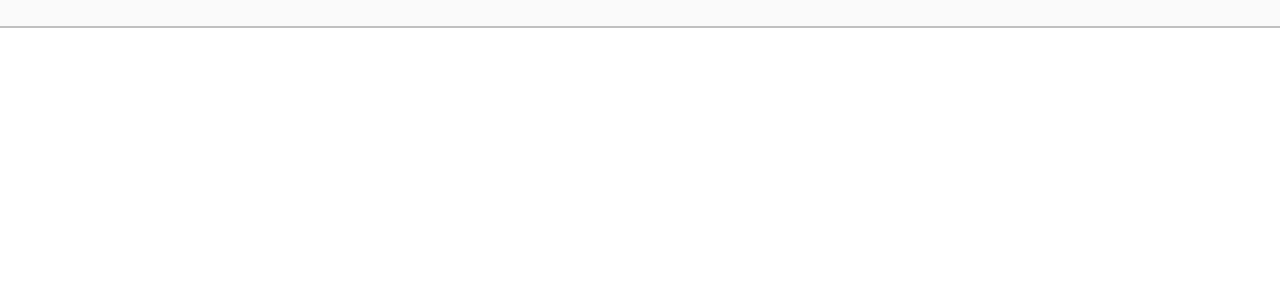
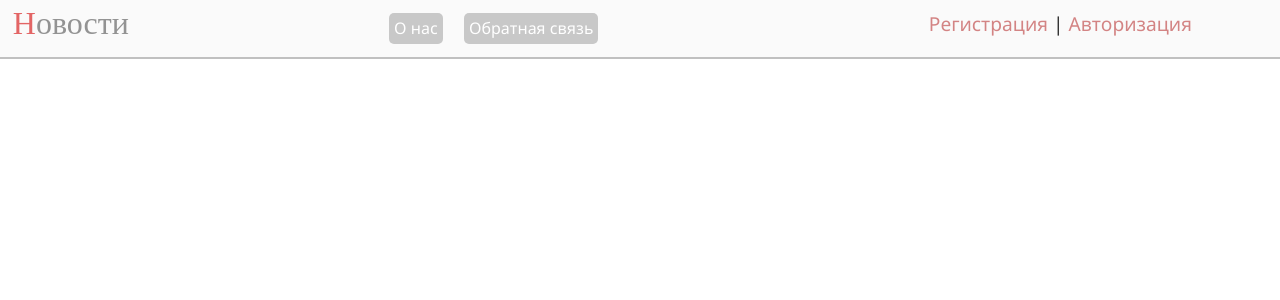
Before and after one commit to qazsedc13/html-education, a PHP site: page / in a window 1280 px wide. Shown: the top 300 px of the page. Run offline with PHP 8.4, Linux system fonts and the light colour scheme.

Commit message:
Создали шапку

```diff
--- a/mySite/css/style.css
+++ b/mySite/css/style.css
@@ -52,3 +52,40 @@ header {
 	background-color:#fafafa;
 	border-bottom: 2px solid silver
 }
+
+header #logo {
+	width:30%;
+	float:left;
+}
+header #logo a {
+	color:#939393;
+	font-size:2em;
+	font-family:Times New Roman, sans-serif;
+}
+header #logo span {
+	color:#E36565;
+}
+
+header #menuHead {
+	width: 34%;
+	float:left;
+}
+
+header #menuHead div {
+	float:left;
+	padding:5px;
+	background-color:#c8c8c8;
+	border-radius:5px;
+	color:#FFFFFF;
+}
+
+header #menuHead div:hover {
+	background-color:#e7e7e7;
+}
+
+header #regAuth {
+	width: 30%;
+	float:left;
+	text-align:right;
+	font-size:1.2em;
+}
--- a/mySite/index.php
+++ b/mySite/index.php
@@ -9,13 +9,18 @@
 <body>
 	<header>
 		<div id="logo">
-
+        	<a href="/" title="Перейти на главную"><span>Н</span>овости</a>
         </div>
         <div id="menuHead">
-
+        	<a href="/about.php">
+            	<div style="margin-right:5%">О нас</div>
+            </a>
+            <a href="/feedback.php">
+            	<div>Обратная связь</div>
+            </a>
         </div>
         <div id="regAuth">
-
+        	<a href="/reg.php">Регистрация</a> | <a href="/auth.php">Авторизация</a>
         </div>
 	</header>
 </body>
```
